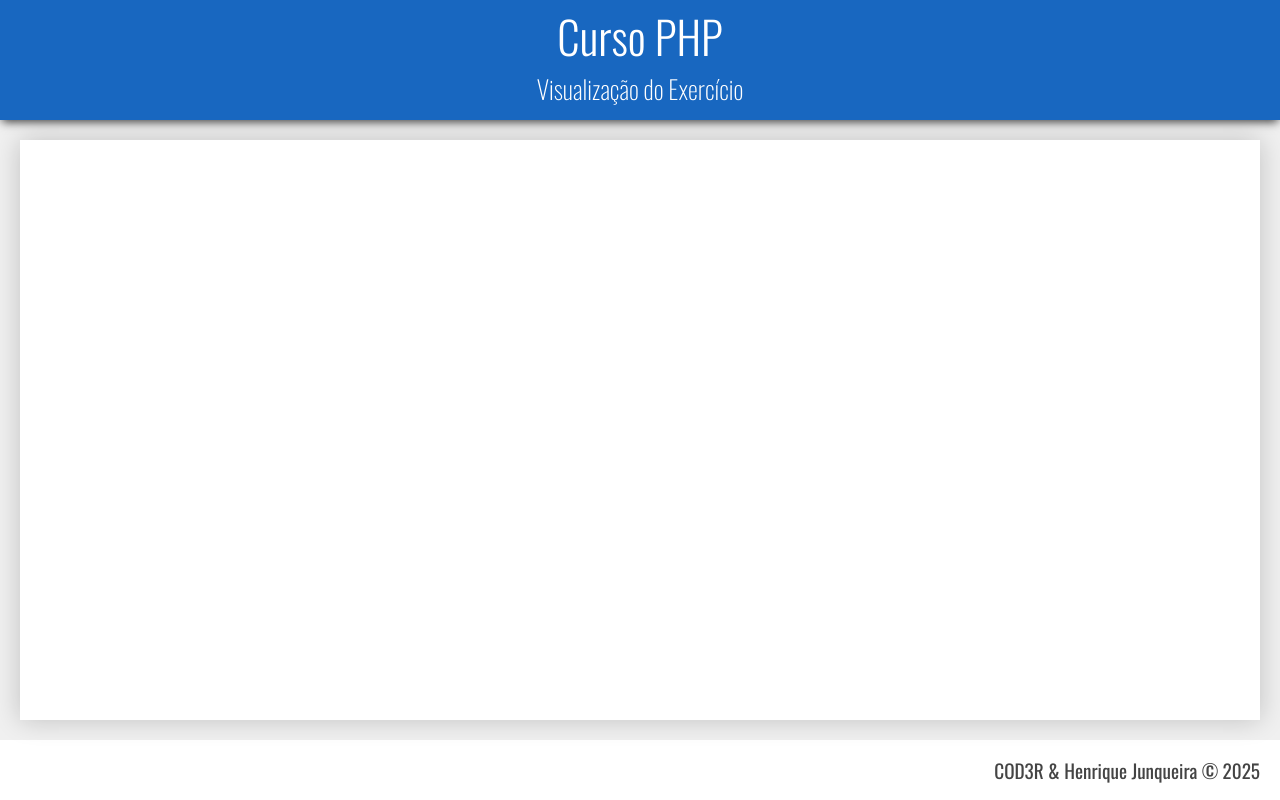
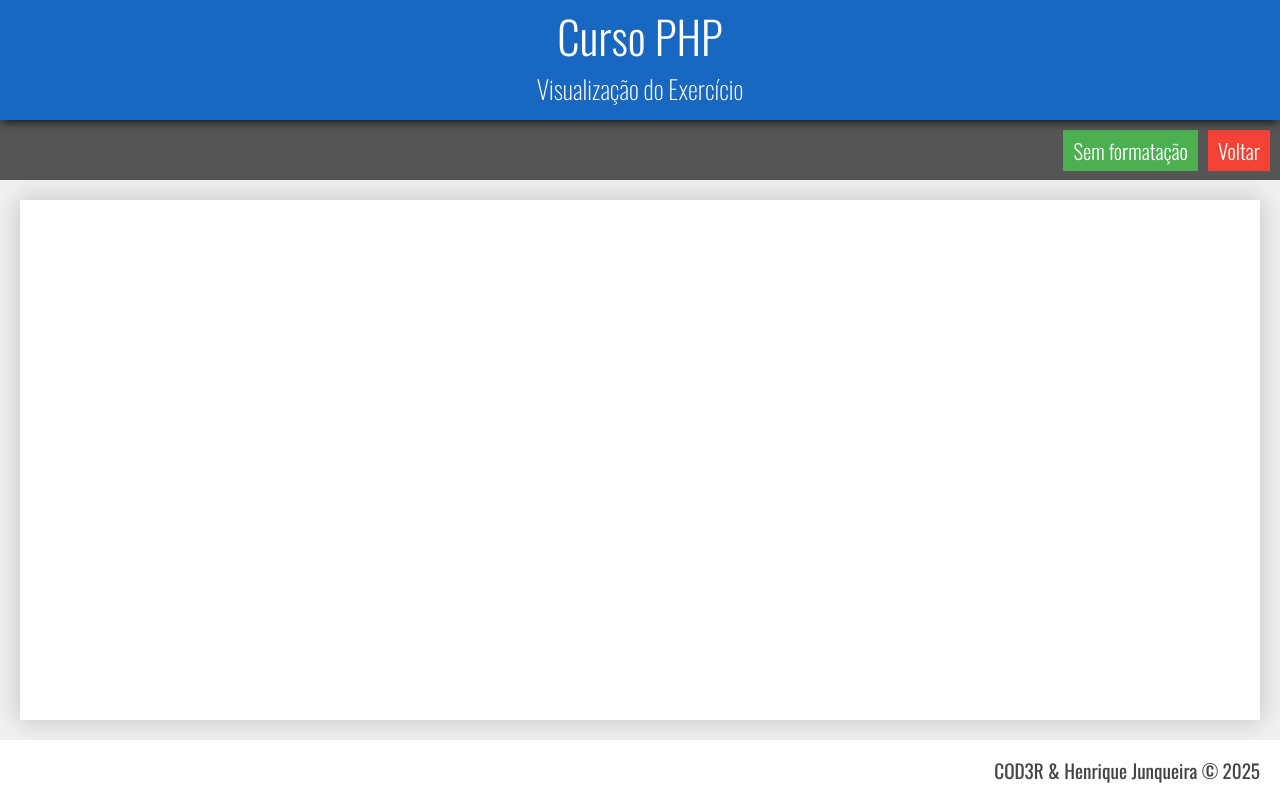
Before and after one commit to henriquejunqueira/curso_php_udemy, a PHP site: page /exercicio.php in a window 1280 px wide. Run offline with PHP 8.4, Linux system fonts and the light colour scheme.

Commit message:
Iniciada estilização do arquivo exercicio.php

```diff
--- a/assets/css/exercicio.css
+++ b/assets/css/exercicio.css
@@ -0,0 +1,34 @@
+body.exercicio {
+  grid-template-rows: 120px 60px 1fr 60px;
+  grid-template-areas: 'cabecalho' 'navegacao' 'principal' 'rodape';
+}
+
+.principal {
+  height: calc(100vh - 240px);
+}
+
+.navegacao {
+  grid-area: navegacao;
+  display: flex;
+  justify-content: flex-end;
+  align-items: center;
+  background-color: #555;
+}
+
+.navegacao > a {
+  text-decoration: none;
+  color: #fff;
+  font-weight: 300;
+  font-size: 1.3rem;
+  background-color: #2196f3;
+  padding: 5px 10px;
+  margin-right: 10px;
+}
+
+.navegacao > a.verde {
+  background-color: #4caf50;
+}
+
+.navegacao > a.vermelho {
+  background-color: #f44336;
+}
--- a/exercicio.php
+++ b/exercicio.php
@@ -9,13 +9,18 @@
       rel="stylesheet"
     />
     <link rel="stylesheet" href="./assets/css/estilo.css" />
+    <link rel="stylesheet" href="./assets/css/exercicio.css" />
     <title>Exercício</title>
   </head>
-  <body>
+  <body class="exercicio">
     <header class="cabecalho">
       <h1>Curso PHP</h1>
       <h2>Visualização do Exercício</h2>
     </header>
+    <nav class="navegacao">
+        <a href="#" class="verde">Sem formatação</a>
+        <a href="index.php" class="vermelho">Voltar</a>
+    </nav>
     <main class="principal">
       <div class="conteudo">
 
```
